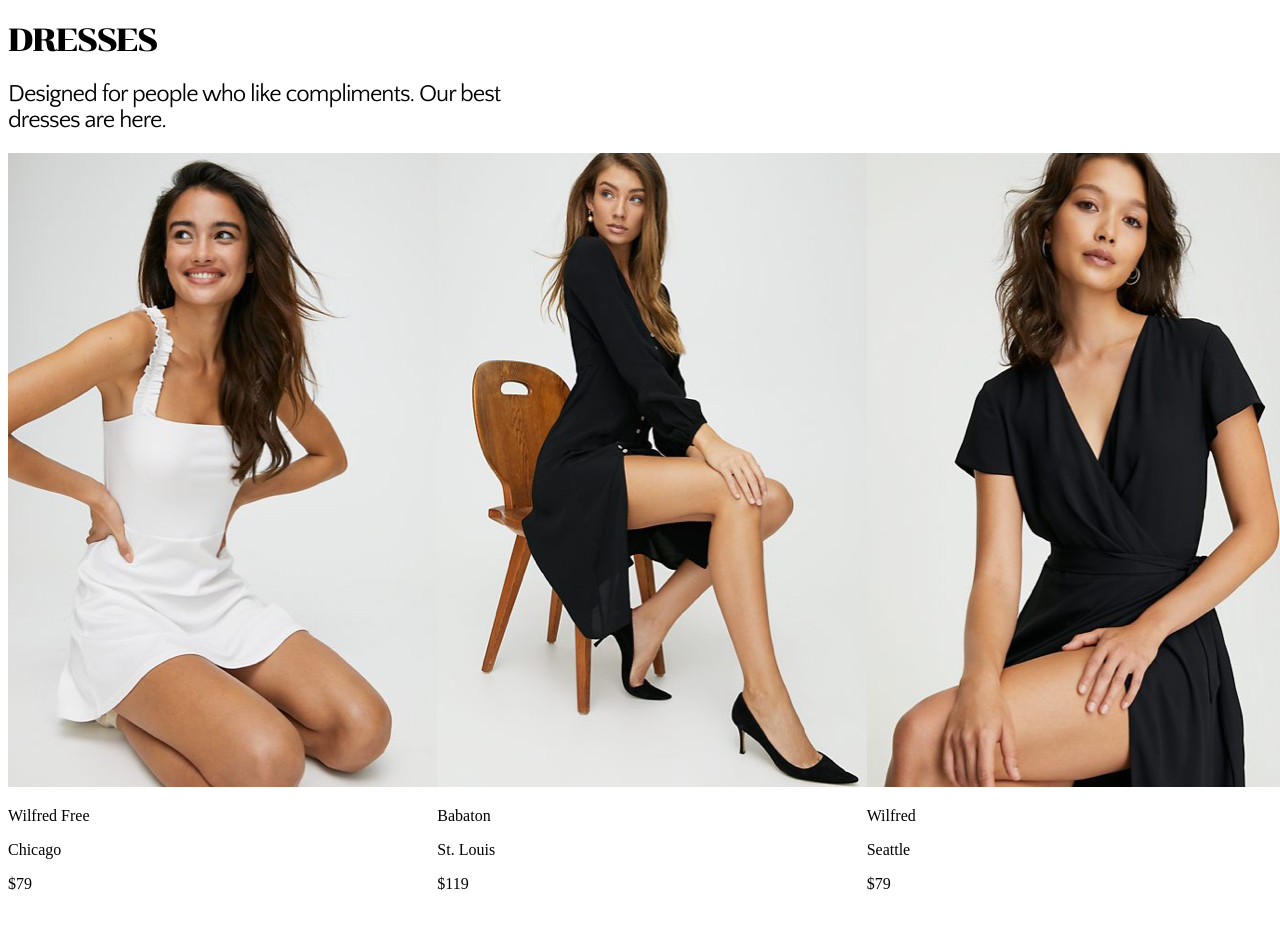
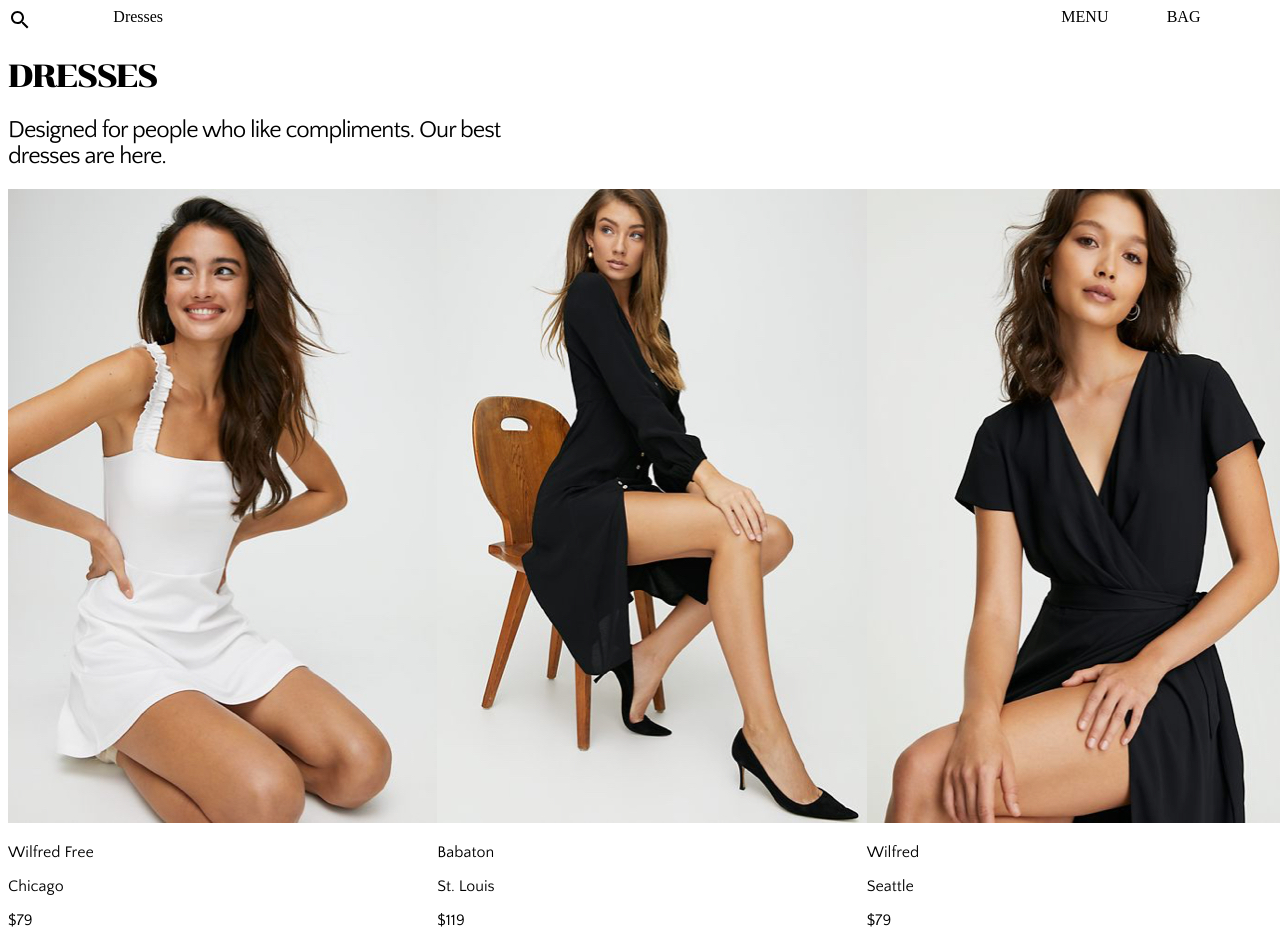
Before and after one commit to oPhreak/atzAssessJrFED, a React (Create React App) app: page / in a window 1280 px wide. Shown: the top 931 px of the page. Built offline with nearby package versions, Linux system fonts and the light colour scheme.

Commit message:
added navbar

```diff
--- a/package.json
+++ b/package.json
@@ -5,6 +5,7 @@
   "dependencies": {
     "@emotion/react": "^11.7.1",
     "@emotion/styled": "^11.6.0",
+    "@mui/icons-material": "^5.3.1",
     "@mui/material": "^5.3.1",
     "@testing-library/user-event": "^13.5.0",
     "react": "^17.0.2",
--- a/src/components/App.jsx
+++ b/src/components/App.jsx
@@ -3,6 +3,7 @@ import Button from '@mui/material/Button';
 
 import RenderPanels from "./RenderPanels";
 import products from "../products";
+import Navbar from "./Navbar";
 import Header from "./Header";
 import Footer from "./Footer";
 
@@ -60,6 +61,7 @@ function App() {
 
     return (
         <div>
+            <Navbar />
             <Header />
             <RenderPanels products = {results}/>
             <Footer />
--- /dev/null
+++ b/src/components/Navbar.jsx
@@ -0,0 +1,23 @@
+import SearchIcon from '@mui/icons-material/Search';
+import Grid from "@mui/material/Grid";
+
+function Navbar() {
+    return (
+        <Grid container>
+            <Grid item xs={1}>
+                <SearchIcon />
+            </Grid>
+            <Grid item xs>
+                Dresses
+            </Grid>
+            <Grid item xs={1}>
+                MENU
+            </Grid>
+            <Grid item xs={1}>
+                BAG
+            </Grid>
+        </Grid>
+    );
+}
+
+export default Navbar;
--- a/src/components/styles/Panel.css
+++ b/src/components/styles/Panel.css
@@ -1,3 +1,8 @@
+@font-face {
+    font-family: 'QuattrocentoSans-Regular';
+    src: local('QuattrocentoSans-Regular'), url(../../fonts/QuattrocentoSans-Regular.ttf) format("truetype");
+}
+
 img {
  object-fit: contain;
 }
@@ -5,7 +10,6 @@ img {
 img:hover {
     box-shadow: 0 0 2px 1px rgba(0, 140, 186, 0.5);
 }
-
 
 @media only screen and (max-width: 1200px){
     img {
@@ -22,3 +26,7 @@ img:hover {
 
     }
 }
+
+.info {
+    font-family: 'QuattrocentoSans-Regular';
+}
```
Also changed, not shown: 2 other files (tests, documents, lock files or other folders).
